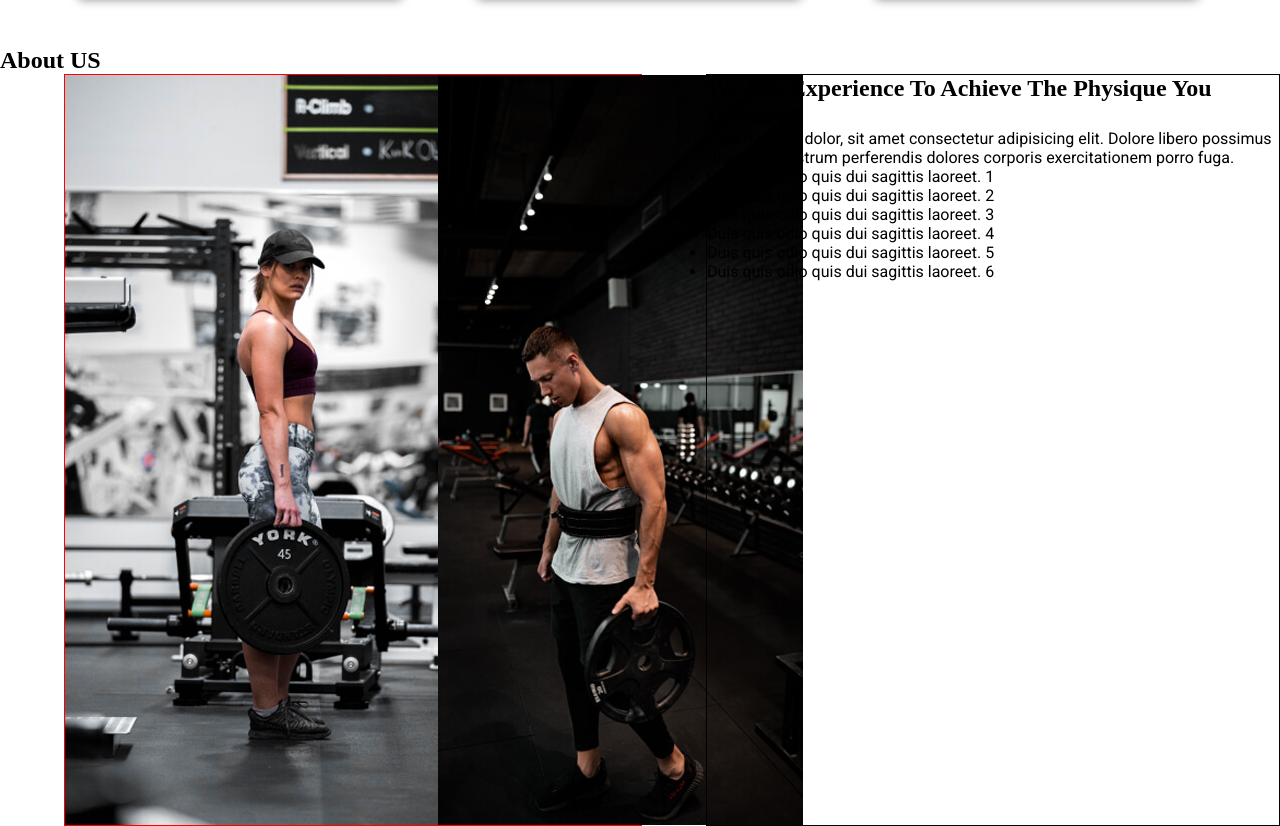
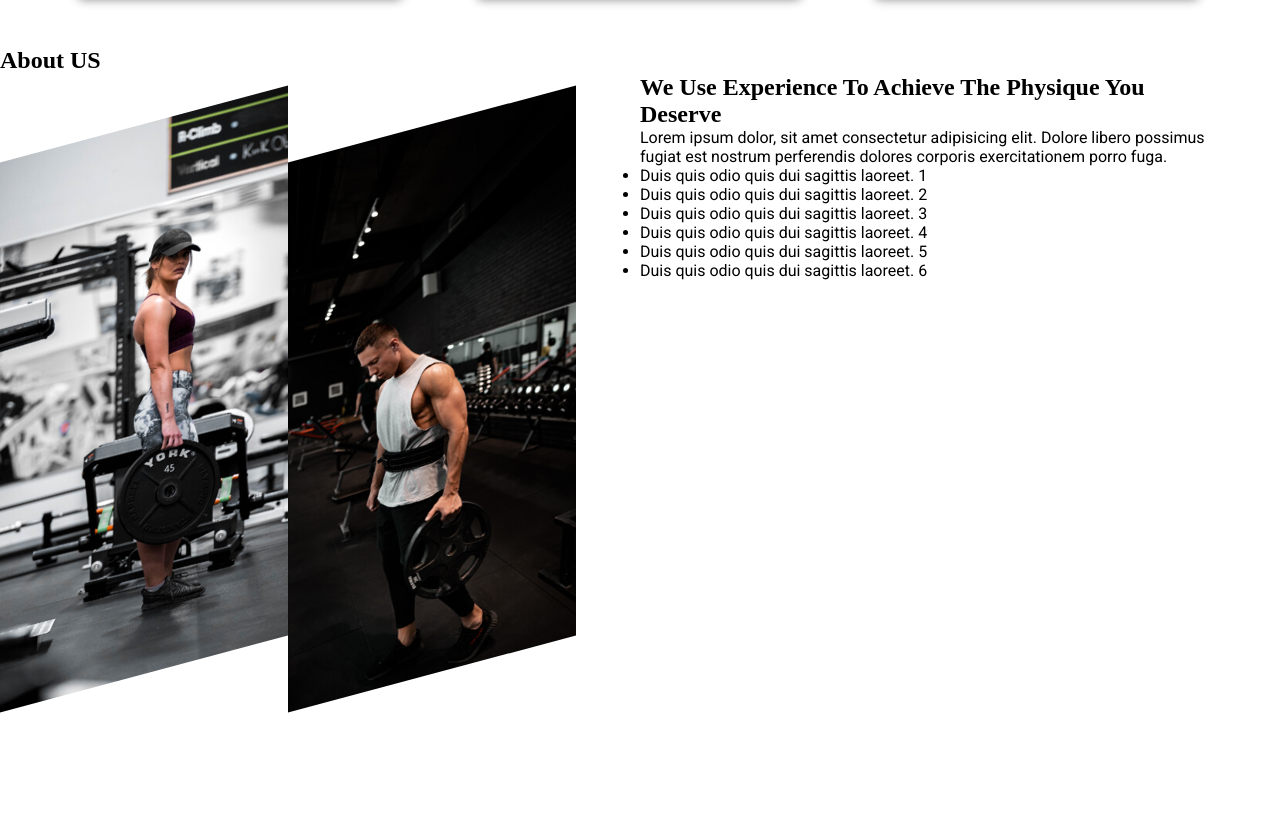
Before and after one commit to MehediHasanAnik/Gym-Power-Fitness, a plain HTML site: page index.html in a window 1280 px wide. Shown: the part 1303-2129 px from the top of the page. After the commit the page ends 2016 px from the top, so only its background shows below. Drawn offline with Linux system fonts and the light colour scheme; a web font is replaced by a local one.

Commit message:
about us section editd

```diff
--- a/style.css
+++ b/style.css
@@ -127,14 +127,17 @@ section.overview {
 }
 .about_us_left {
   width: 45%;
-  margin-left: 5%;
-  border: 1px solid red;
 }
 .about_us_right {
   width: 45%;
   margin-left: 5%;
-  border: 1px solid #000000;
 }
 .about_us_images {
   display: flex;
+  margin-top: 50px;
 }
+.about_us_images img {
+  width: 350px;
+  height: 550px;
+  transform: skewY(-15deg);
+}
```
